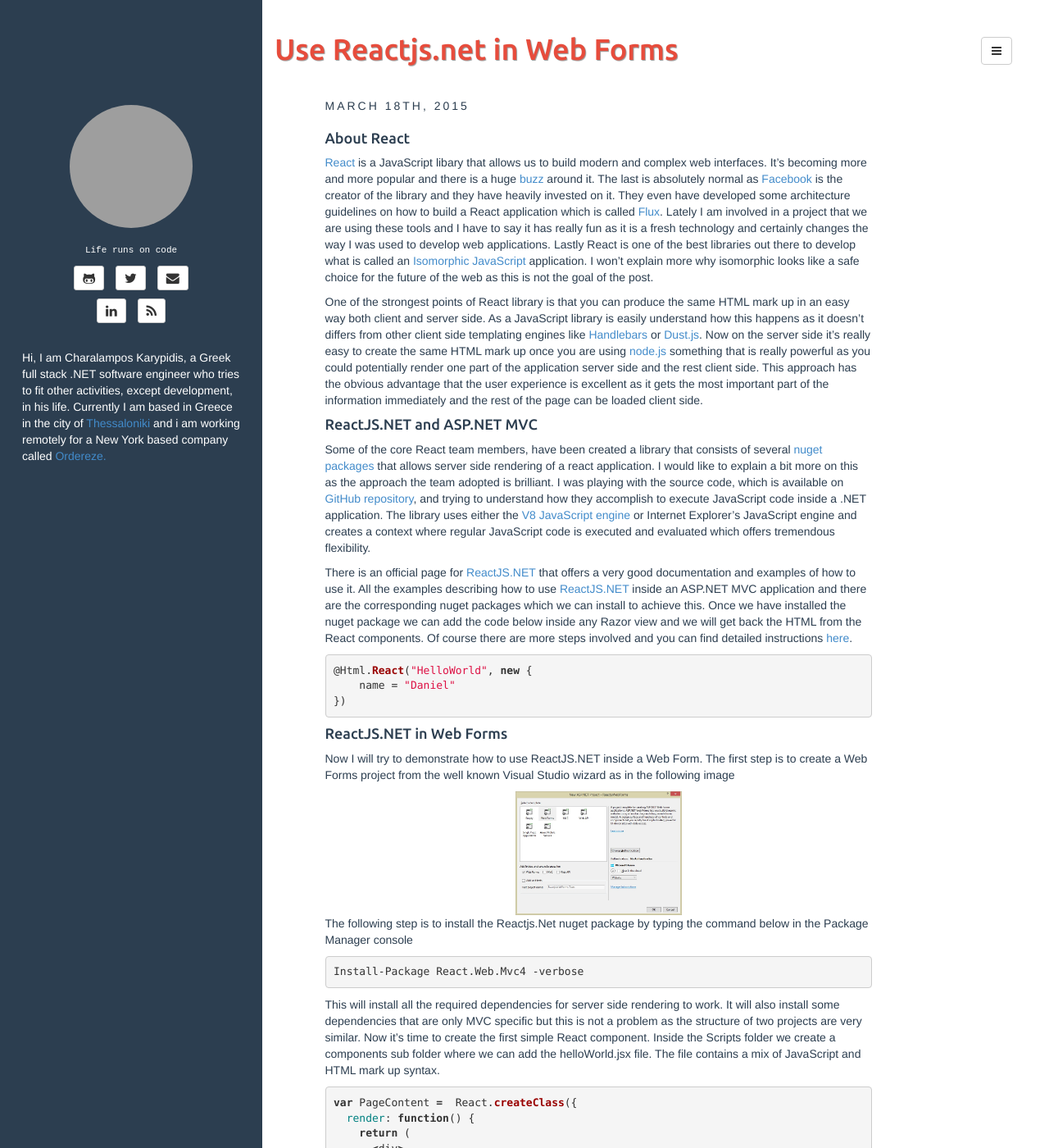
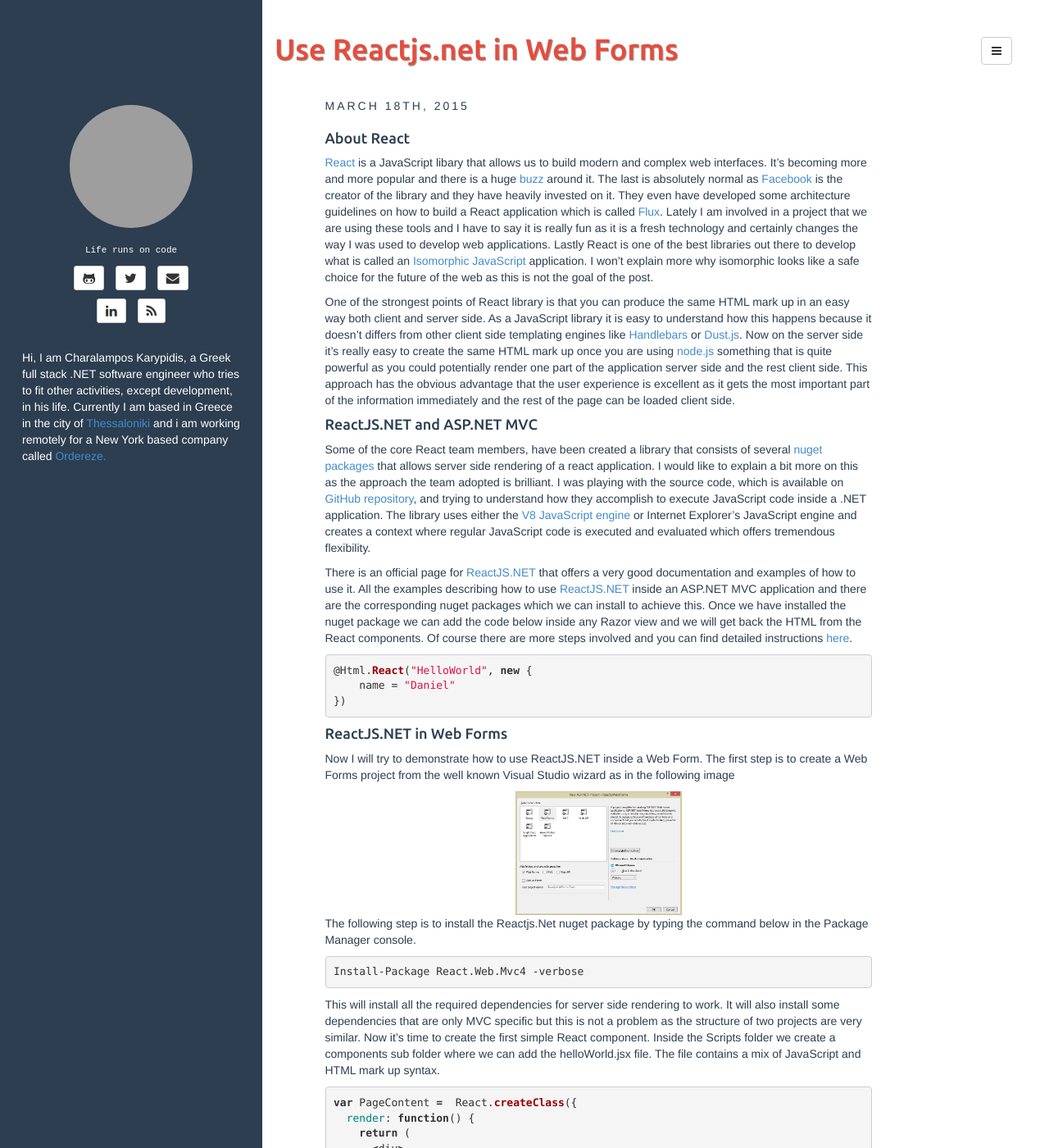
Before and after one commit to xabikos/xabikos.github.io, a Jekyll site: the page built from _posts/2015-03-20-use-reactjs.net-in-web-forms.md, in a window 1280 px wide and 1400 px high. Shown: the whole window at 82% size. Built offline with Jekyll 4.4.1, drawn with Linux system fonts in a browser that asks for light colours; comment, search, counter and statistics services are not loaded; some of the changed text lies outside the part shown; grey boxes are pictures that could not be loaded.

Commit message:
Minor changes in Reactjs in Web Form post

```diff
--- a/_posts/2015-03-20-use-reactjs.net-in-web-forms.md
+++ b/_posts/2015-03-20-use-reactjs.net-in-web-forms.md
@@ -12,9 +12,9 @@
 
 #### About React
 
-[React][react] is a JavaScript libary that allows us to build modern and complex web interfaces. It's becoming more and more popular and there is a huge [buzz][reactBuzz] around it. The last is absolutely normal as [Facebook][facebook] is the creator of the library and they have heavily invested on it. They even have developed some architecture guidelines on how to build a React application which is called [Flux][flux]. Lately I am involved in a project that we are using these tools and I have to say it has really fun as it is a fresh technology and certainly changes the way I was used to develop web applications. Lastly React is one of the best libraries out there to develop what is called an [Isomorphic JavaScript][isomorphic] application. I won't explain more why isomorphic looks like a safe choice for the future of the web as this is not the goal of the post.
+[React][react] is a JavaScript libary that allows us to build modern and complex web interfaces. It's becoming more and more popular and there is a huge [buzz][reactBuzz] around it. The last is absolutely normal as [Facebook][facebook] is the creator of the library and they have heavily invested on it. They even have developed some architecture guidelines on how to build a React application which is called [Flux][flux]. Lately I am involved in a project that we are using these tools and I have to say it is really fun as it is a fresh technology and certainly changes the way I was used to develop web applications. Lastly React is one of the best libraries out there to develop what is called an [Isomorphic JavaScript][isomorphic] application. I won't explain more why isomorphic looks like a safe choice for the future of the web as this is not the goal of the post.
 
-One of the strongest points of React library is that you can produce the same HTML mark up in an easy way both client and server side. As a JavaScript library is easily understand how this happens as it doesn't differs from other client side templating engines like [Handlebars][handlebars] or [Dust.js][dust]. Now on the server side it's really easy to create the same HTML mark up once you are using [node.js][node] something that is really powerful as you could potentially render one part of the application server side and the rest client side. This approach has the obvious advantage that the user experience is excellent as it gets the most important part of the information immediately and the rest of the page can be loaded client side.
+One of the strongest points of React library is that you can produce the same HTML mark up in an easy way both client and server side. As a JavaScript library it is easy to understand how this happens because it doesn't differs from other client side templating engines like [Handlebars][handlebars] or [Dust.js][dust]. Now on the server side it's really easy to create the same HTML mark up once you are using [node.js][node] something that is quite powerful as you could potentially render one part of the application server side and the rest client side. This approach has the obvious advantage that the user experience is excellent as it gets the most important part of the information immediately and the rest of the page can be loaded client side.
 
 #### ReactJS.NET and ASP.NET MVC
 
@@ -40,7 +40,7 @@
    </div>
 </div>
 
-The following step is to install the Reactjs.Net nuget package by typing the command below in the Package Manager console
+The following step is to install the Reactjs.Net nuget package by typing the command below in the Package Manager console.
 
 {% highlight c# %}
 Install-Package React.Web.Mvc4 -verbose
```
Also changed, not shown: other parts of _posts/2015-03-20-use-reactjs.net-in-web-forms.md (+1 -1 lines).
